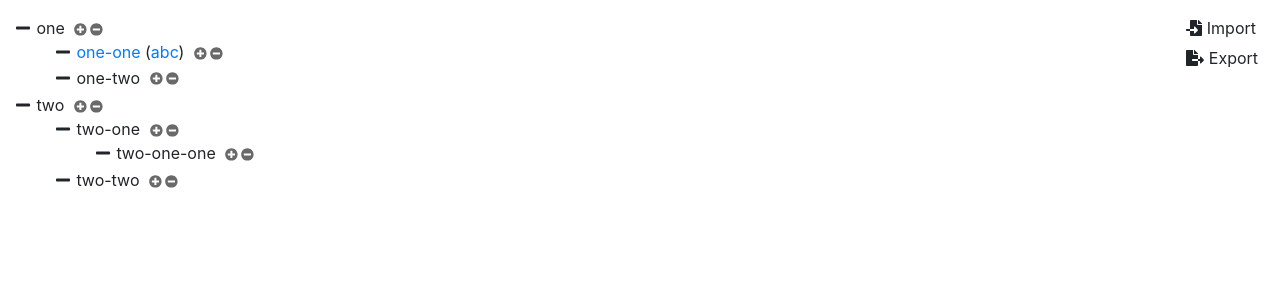
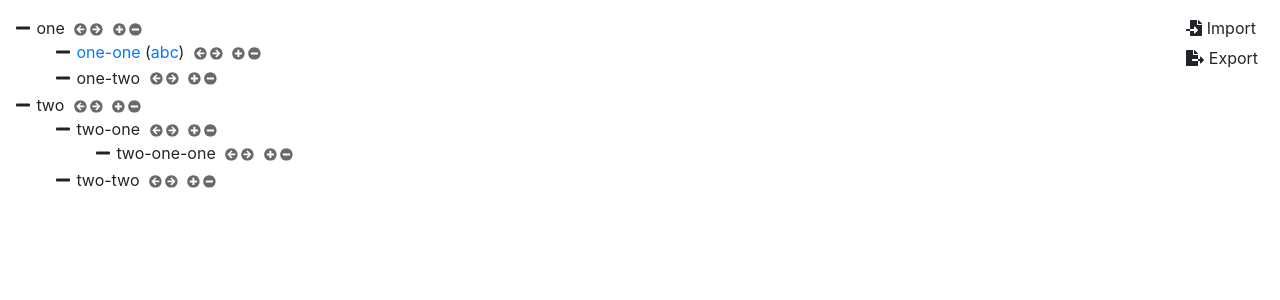
Before and after one commit to unhurried/tree-view, a Vue app: page / in a window 1280 px wide. Shown: the top 300 px of the page. Built offline with nearby package versions, Linux system fonts and the light colour scheme.

Commit message:
Support changing levels with left and right arrow buttons.

```diff
--- a/src/App.vue
+++ b/src/App.vue
@@ -15,8 +15,11 @@ Vue.use(BootstrapVue);
 
 import { library } from '@fortawesome/fontawesome-svg-core';
 import { faPlus, faMinus, faPlusCircle, faMinusCircle } from '@fortawesome/free-solid-svg-icons';
+library.add(faPlus, faMinus, faPlusCircle, faMinusCircle);
+import { faArrowCircleLeft, faArrowCircleRight } from '@fortawesome/free-solid-svg-icons';
+library.add(faArrowCircleLeft, faArrowCircleRight);
 import { faFileImport, faFileExport } from '@fortawesome/free-solid-svg-icons';
-library.add(faPlus, faMinus, faFileImport, faFileExport, faPlusCircle, faMinusCircle);
+library.add(faFileImport, faFileExport);
 import { FontAwesomeIcon } from '@fortawesome/vue-fontawesome';
 Vue.component('font-awesome-icon', FontAwesomeIcon);
 
--- a/src/components/TreeList.vue
+++ b/src/components/TreeList.vue
@@ -1,7 +1,7 @@
 <template>
   <draggable tag="ul" class="dragArea" :list="doc" :group="{ name: 'g1' }" :class="{ root: level === 0 }">
     <TreeListItem v-for="item in doc" :key="item._uid" :doc="item" :level="level"
-      @add="add" @remove="remove" />
+     @up="onUp" @down="onDown" @add="onAdd" @remove="onRemove" />
   </draggable>
 </template>
 
@@ -21,13 +21,28 @@ import { ListItem } from '@/lib/ListData';
 export default class TreeList extends Vue {
   @Prop({ default: null }) private doc!: ListItem[];
   @Prop({ default: 0 }) private level!: number;
-  private add(item: ListItem): void {
+
+  private onUp(child: ListItem, parent: ListItem): void {
+    const parentIndex = this.doc.indexOf(parent);
+    const childIndex = this.doc[parentIndex].children.indexOf(child);
+
+    this.doc[parentIndex].children.splice(childIndex, 1);
+    this.doc.splice(parentIndex + 1, 0, child);
+  }
+  private onDown(item: ListItem): void {
+    const index = this.doc.indexOf(item);
+    if (index >= 1) {
+      this.doc.splice(index, 1);
+      this.doc[index - 1].children.push(item);
+    }
+  }
+  private onAdd(item: ListItem): void {
     const index = this.doc.indexOf(item);
     const newItem = new ListItem();
     newItem.text = 'new item';
     this.doc.splice(index + 1, 0, newItem);
   }
-  private remove(item: ListItem): void {
+  private onRemove(item: ListItem): void {
     const index = this.doc.indexOf(item);
     if (index !== undefined) {
       this.doc.splice(index, 1);
--- a/src/components/TreeListItem.vue
+++ b/src/components/TreeListItem.vue
@@ -5,8 +5,12 @@
       <font-awesome-icon icon="plus" v-else />
     </span>
     <span class="text">
-      <span v-html="text()" v-if="!editMode" @dblclick="changeMode" />
-      <input id="input" v-model="doc.text" v-else @blur="changeMode" @keyup.enter="onKeyEnter" >
+      <span v-if="!editMode" v-html="text" @dblclick="toggleMode" />
+      <input v-else id="input" v-model="doc.text" @blur="toggleMode" @keyup.enter="onKeyEnter" >
+    </span>
+    <span class="menu" v-if="!editMode">
+      <font-awesome-icon class="icon" icon="arrow-circle-left" @click="onLeftClick" />
+      <font-awesome-icon class="icon" icon="arrow-circle-right" @click="onRightClick" />
     </span>
     <span class="menu" v-if="!editMode">
       <font-awesome-icon class="icon" icon="plus-circle" @click="onPlusClick" />
@@ -32,7 +36,18 @@ export default class TreeListItem extends Vue {
   get isOpen(): boolean {
     return this.doc.children.length === 0 || this.folded;
   }
-  private changeMode(): void {
+  get text(): string | null {
+    if (!this.doc.text) {
+      return null;
+    }
+    const text = marked(this.doc.text);
+    // Remove <p> and </p> tags from rendered text.
+    return text.substr(3, text.length - 8);
+  }
+  private toggleFolded(): void {
+    this.folded = !this.folded;
+  }
+  private toggleMode(): void {
     this.editMode = !this.editMode;
     this.$nextTick(() => {
       const input = document.getElementById('input');
@@ -47,22 +62,22 @@ export default class TreeListItem extends Vue {
         input.blur();
       }
   }
-  private toggleFolded(): void {
-    this.folded = !this.folded;
-  }
-  private text(): string | null {
-    if (!this.doc.text) {
-      return null;
-    }
-    const text = marked(this.doc.text);
-    // Remove <p> and </p> tags from rendered text.
-    return text.substr(3, text.length - 8);
-  }
+
   private onPlusClick(): void {
     this.$emit('add', this.doc);
   }
   private onMinuxClick(): void {
     this.$emit('remove', this.doc);
+  }
+  private onLeftClick(): void {
+    if (this.$parent && this.$parent.$parent && this.$parent.$parent.$parent) {
+      // Find the parent TreeListItem.
+      const parent = this.$parent.$parent.$parent;
+      parent.$emit('up', this.doc,  parent.$props.doc);
+    }
+  }
+  private onRightClick(): void {
+    this.$emit('down', this.doc);
   }
 }
 </script>
```
